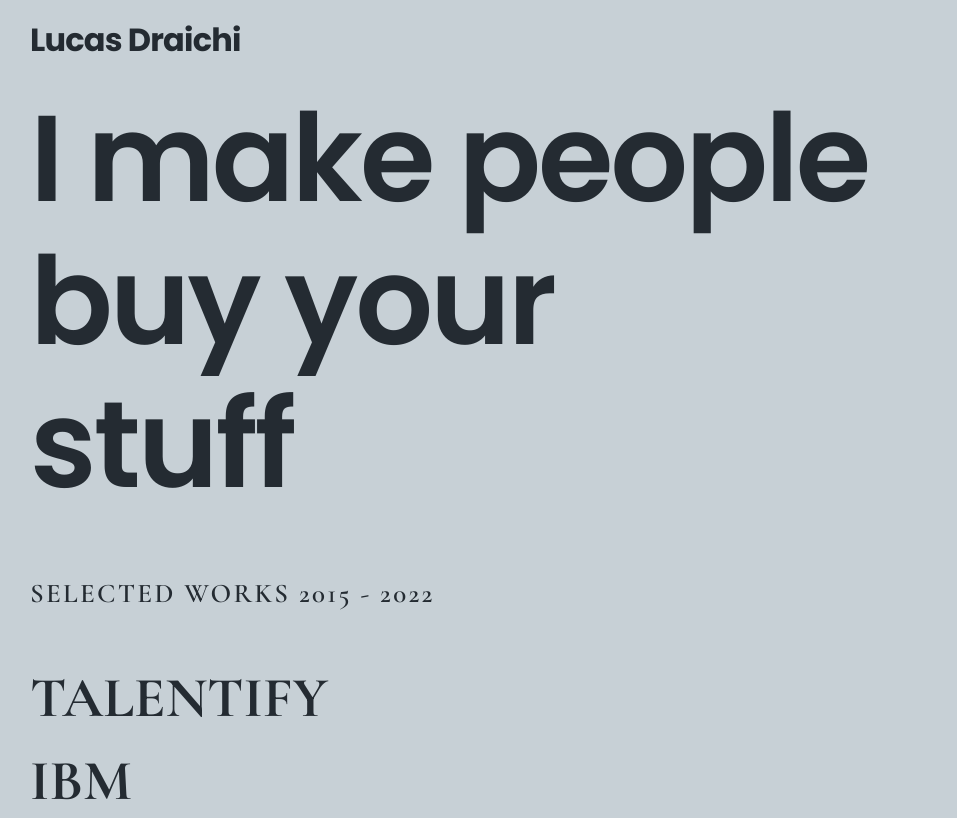
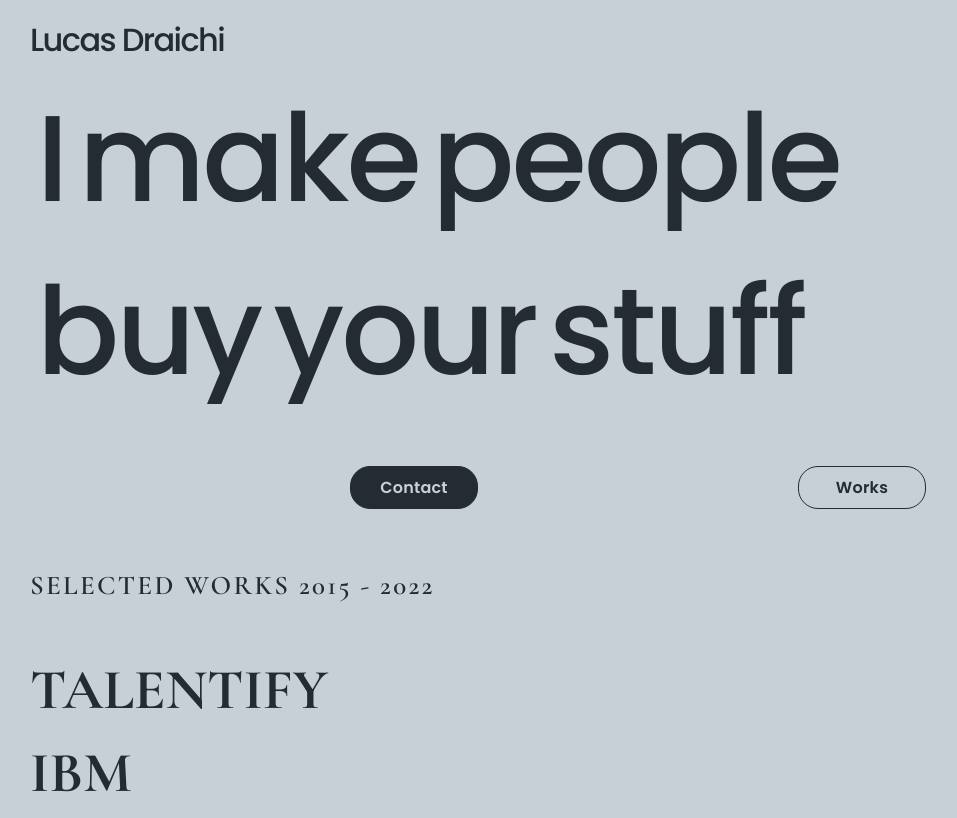
Before and after one commit to Draichi/lucas-draichi, a website built with Vite: page index.html in a window 1280 px wide. Shown: the top 818 px of the page, without its empty margins (2-959 px from the left). Built offline with nearby package versions, Linux system fonts and the light colour scheme.

Commit message:
feat: adds animations to above the fold section

```diff
--- a/index.html
+++ b/index.html
@@ -27,12 +27,23 @@
     <!-- <canvas id="webgl-renderer"></canvas> -->
     <section class="above-the-fold">
       <h1 class="above-the-fold__title">Lucas Draichi</h1>
-      <h2 class="above-the-fold__subtitle">
-        I make people buy your <span>stuff</span>
-      </h2>
+      <div class="above-the-fold__container">
+        <h2 class="above-the-fold__subtitle">
+          <span class="above-the-fold__word-1">I</span
+          ><span class="above-the-fold__word-2">make</span
+          ><span class="above-the-fold__word-3">people</span
+          ><span class="above-the-fold__word-4">buy</span
+          ><span class="above-the-fold__word-5">your</span
+          ><span class="above-the-fold__word-6">stuff</span>
+        </h2>
+        <div class="above-the-fold-buttons">
+          <a href="#contact" class="above-the-fold__cta-1">Contact</a>
+          <a href="#works" class="above-the-fold__cta-2">Works</a>
+        </div>
+      </div>
     </section>
 
-    <section class="works">
+    <section class="works" id="works">
       <h3 class="works__title">Selected Works 2015 - 2022</h3>
       <ul class="works__list">
         <li class="works__list-item">talentify</li>
@@ -43,7 +54,7 @@
       </ul>
     </section>
 
-    <section class="about-contact-wrapper">
+    <section class="about-contact-wrapper" id="contact">
       <div class="about-contact-wrapper__photo-wrapper">
         <img
           srcset="/profile-photo_186w.png 186w, /profile-photo_378w.png 378w"
--- a/src/main.ts
+++ b/src/main.ts
@@ -4,12 +4,116 @@ import { ScrollTrigger } from "gsap/ScrollTrigger";
 
 gsap.registerPlugin(ScrollTrigger);
 
-// gsap.to(camera.rotation, {
-//   y: Math.PI * 0.05,
-//   duration: 2,
-//   delay: 1,
-//   ease: "power1.easeOut",
-// });
+const aboveTheFoldTimeline = gsap.timeline({
+  defaults: {
+    duration: 0.85,
+    ease: "power3.out",
+  },
+});
+
+aboveTheFoldTimeline.fromTo(
+  ".above-the-fold__word-1",
+  {
+    x: "100%",
+    opacity: 0,
+  },
+  {
+    x: 0,
+    opacity: 1,
+  }
+);
+
+aboveTheFoldTimeline.fromTo(
+  ".above-the-fold__word-2",
+  {
+    y: "100%",
+    opacity: 0,
+  },
+  {
+    y: 0,
+    opacity: 1,
+  },
+  "<40%"
+);
+
+aboveTheFoldTimeline.fromTo(
+  ".above-the-fold__word-3",
+  {
+    x: "-100%",
+    opacity: 0,
+  },
+  {
+    x: 0,
+    opacity: 1,
+  },
+  "<40%"
+);
+
+aboveTheFoldTimeline.fromTo(
+  ".above-the-fold__word-4",
+  {
+    y: "-100%",
+    opacity: 0,
+  },
+  {
+    y: 0,
+    opacity: 1,
+  },
+  "<40%"
+);
+
+aboveTheFoldTimeline.fromTo(
+  ".above-the-fold__word-5",
+  {
+    x: "-100%",
+    opacity: 0,
+  },
+  {
+    x: 0,
+    opacity: 1,
+  },
+  "<40%"
+);
+
+aboveTheFoldTimeline.fromTo(
+  ".above-the-fold__word-6",
+  {
+    y: "100%",
+    opacity: 0,
+  },
+  {
+    y: 0,
+    opacity: 1,
+  },
+  "<40%"
+);
+
+aboveTheFoldTimeline.fromTo(
+  ".above-the-fold-buttons a",
+  {
+    y: "-100%",
+    opacity: 0,
+  },
+  {
+    y: 0,
+    opacity: 1,
+    stagger: 0.2,
+  },
+  "<80%"
+);
+
+aboveTheFoldTimeline.fromTo(
+  ".above-the-fold__title",
+  {
+    y: "-100%",
+    opacity: 0,
+  },
+  {
+    y: 0,
+    opacity: 1,
+  },
+  "<70%"
+);
 
 ScrollTrigger.defaults({
   immediateRender: false,
--- a/src/style.css
+++ b/src/style.css
@@ -56,17 +56,53 @@ button {
 }
 
 .above-the-fold__title {
-  font-weight: 700;
-  font-size: 1.8rem;
-  letter-spacing: -0.025em;
+  font-weight: 500;
+  font-size: 1rem;
+  letter-spacing: -0.05em;
 }
 
 .above-the-fold__subtitle {
-  font-weight: 600;
+  font-weight: 500;
   font-size: 3.5rem;
   line-height: 117.5%;
   letter-spacing: -0.025em;
   margin-top: 1.5rem;
+}
+
+.above-the-fold__subtitle span {
+  overflow: hidden;
+  display: inline-block;
+  padding: 0 0.4rem;
+}
+
+.above-the-fold-buttons {
+  display: flex;
+  justify-content: space-evenly;
+  margin-top: 2rem;
+}
+
+.above-the-fold__cta-1,
+.above-the-fold__cta-2 {
+  display: block;
+  border-radius: 20px;
+  font-size: 1rem;
+  font-weight: 600;
+  letter-spacing: 0.015em;
+  padding: 0.5rem 0;
+  min-width: 8rem;
+  text-align: center;
+  text-decoration-line: none;
+}
+
+.above-the-fold__cta-1 {
+  color: #c7d0d6;
+  background: #242b32;
+  border: 1px solid #242b32;
+}
+
+.above-the-fold__cta-2 {
+  border: 1px solid #242b32;
+  color: #242b32;
 }
 
 .works__title {
@@ -175,10 +211,6 @@ button {
     margin-right: 30%;
   }
 
-  .above-the-fold__subtitle span {
-    display: block;
-  }
-
   .works__title {
     font-size: 1.6875rem;
   }
@@ -189,7 +221,8 @@ button {
 
   .about-contact-wrapper {
     display: flex;
-    margin-top: 11.875rem;
+    margin-top: 13rem;
+    align-items: center;
   }
 
   .about-contact-wrapper__photo {
@@ -205,8 +238,14 @@ button {
     display: none;
   }
 
-  .about__title {
+  .about__title,
+  .contact__title {
     font-size: 1.6875rem;
+  }
+
+  .about__subtitle {
+    font-size: 1.3125rem;
+    line-height: 2rem;
   }
 
   .texts {
@@ -215,6 +254,14 @@ button {
 
   .contact {
     margin-top: 10rem;
+  }
+
+  .contact__contact-list {
+    margin-top: 1rem;
+  }
+
+  .contact__contact-item {
+    font-size: 1.3125rem;
   }
 }
 
```
